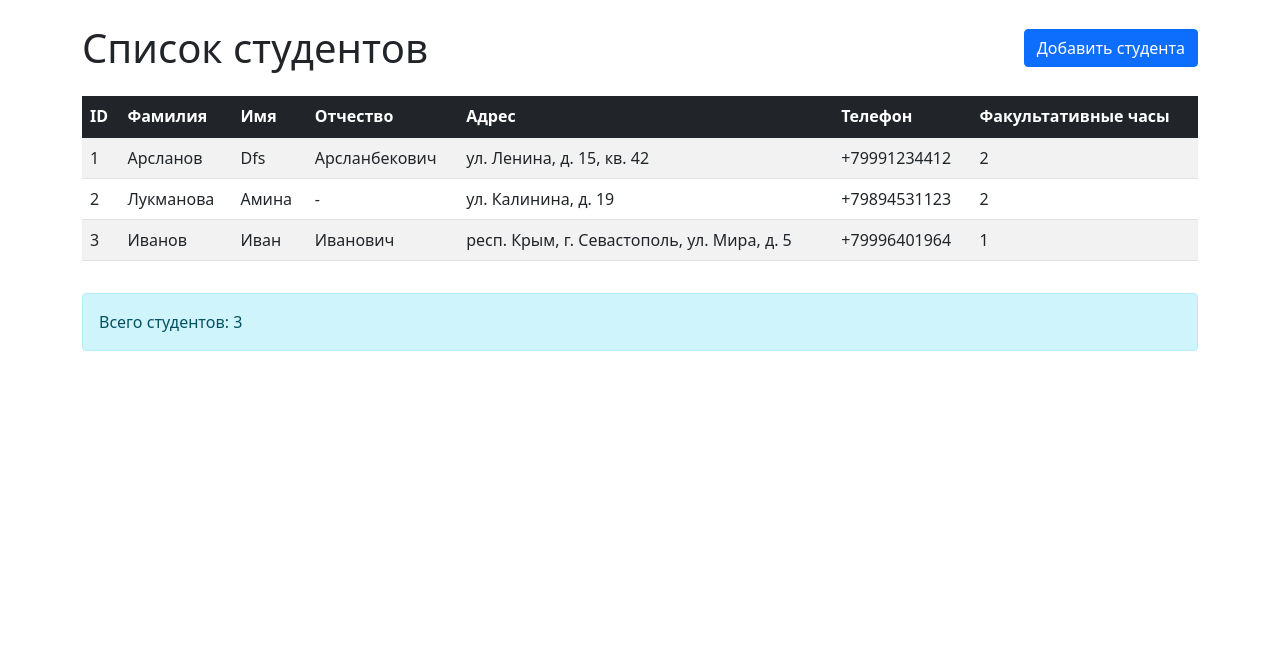
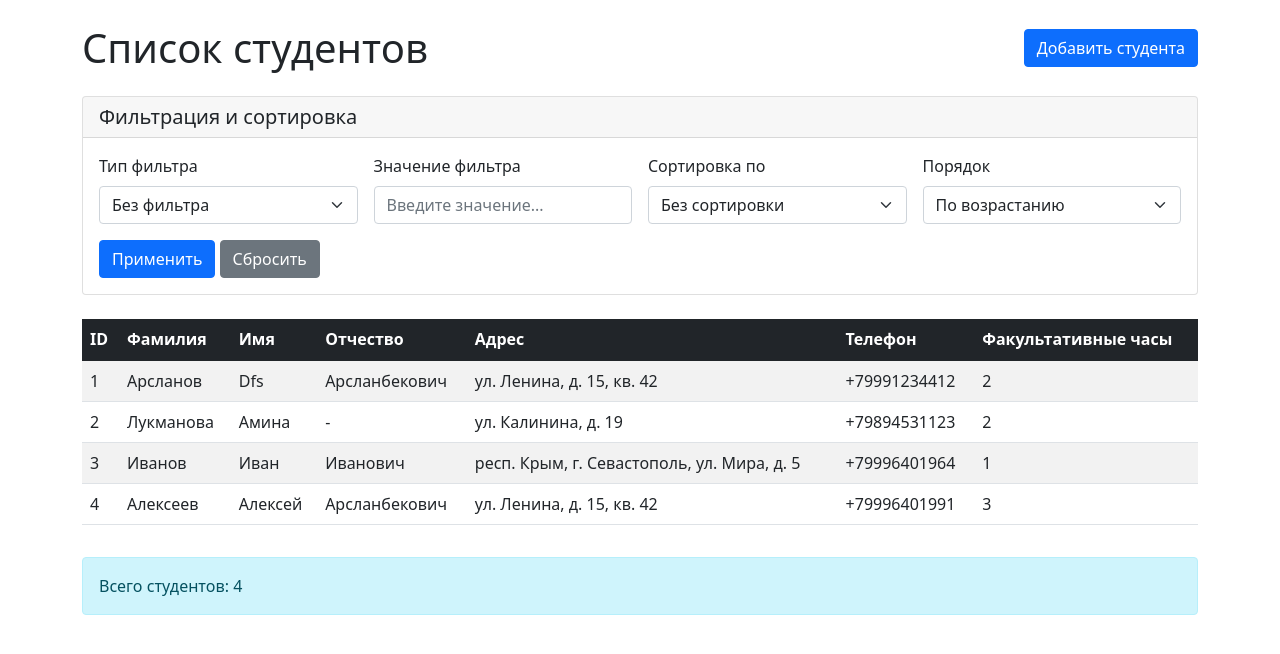
Before and after one commit to arslanov-sea/organization-of-facultative, a Flask app: page /kubstu/ in a window 1280 px wide. Shown: the part 56-710 px from the top of the page. Run offline with Flask 3, Linux system fonts and the light colour scheme.

Commit message:
Реализация фильтрации и сортировки с помощью декоратора

```diff
--- a/student_manager/controllers/controller.py
+++ b/student_manager/controllers/controller.py
@@ -1,5 +1,6 @@
 from flask import render_template
 from models.student_repository import StudentRepository, Student
+from models.decorators import StudentRepFilterSortDecorator
 from factory.universityFactory import UniversityFactory
 from typing import List
 from flask import request, redirect, url_for
@@ -88,8 +89,54 @@ class StudentsController(Subject, Controller):
 
     def show_list_students(self):
         if self._repo:
-            students = self._repo.get_k_n_short_list(self._repo.get_count(), 1)
-            print(f"Загружено студентов: {len(students)}")
+            filter_type = request.args.get('filter_type', '')
+            filter_value = request.args.get('filter_value', '')
+            sort_by = request.args.get('sort_by', '')
+            sort_order = request.args.get('sort_order', 'asc')
+
+            decorated_repo = StudentRepFilterSortDecorator(self._repo)
+
+            if filter_type and filter_value:
+                if filter_type == 'name':
+                    filter_func = lambda \
+                        s: filter_value.lower() in f"{s.last_name} {s.first_name} {s.patronymic or ''}".lower()
+                elif filter_type == 'phone':
+                    filter_func = lambda s: filter_value in s.phone
+                elif filter_type == 'address':
+                    filter_func = lambda s: filter_value.lower() in s.address.lower()
+                elif filter_type == 'hours':
+                    try:
+                        hours = int(filter_value)
+                        filter_func = lambda s: s.min_required_facultative_hours >= hours
+                    except ValueError:
+                        filter_func = None
+                else:
+                    filter_func = None
+
+                if filter_func:
+                    decorated_repo.filter_func = filter_func
+
+            if sort_by:
+                if sort_by == 'name':
+                    sort_key = lambda s: (s.last_name, s.first_name, s.patronymic or '')
+                elif sort_by == 'phone':
+                    sort_key = lambda s: s.phone
+                elif sort_by == 'address':
+                    sort_key = lambda s: s.address
+                elif sort_by == 'hours':
+                    sort_key = lambda s: s.min_required_facultative_hours
+                elif sort_by == 'id':
+                    sort_key = lambda s: s.student_id
+                else:
+                    sort_key = None
+
+                if sort_key:
+                    decorated_repo.sort_key = sort_key
+                    decorated_repo.reverse = (sort_order == 'desc')
+
+            count = decorated_repo.get_count()
+            students = decorated_repo.get_k_n_short_list(count, 1)
+            print(f"Загружено студентов после фильтрации: {len(students)}")
 
             data = (students, self._university)
             results = self.notify(data)
--- a/student_manager/models/decorators.py
+++ b/student_manager/models/decorators.py
@@ -13,7 +13,7 @@ class StudentRepFilterSortDecorator:
     """Декоратор для фильтрации и сортировки студентов в репозитории."""
 
     def __init__(self, repo: StudentRepository, filter_func: Callable[[Student], bool] = None,
-                 sort_key: Callable[[Student], Any] = None):
+                 sort_key: Callable[[Student], Any] = None, reverse: bool = None):
         """
         Инициализирует декоратор.
 
@@ -26,6 +26,7 @@ class StudentRepFilterSortDecorator:
         self._filter_func = filter_func
         self._sort_key = sort_key
         self._count = self._repo.get_count()
+        self._reverse = reverse
 
     def get_k_n_short_list(self, k: int, n: int) -> List[Student]:
         """
@@ -45,7 +46,7 @@ class StudentRepFilterSortDecorator:
                 students = list(filter(self._filter_func, students))
 
             if self._sort_key:
-                students.sort(key=self._sort_key)
+                students.sort(key=self._sort_key, reverse=self._reverse)
 
             start_index = (n - 1) * k
             end_index = start_index + k
@@ -69,3 +70,38 @@ class StudentRepFilterSortDecorator:
             return len(students)
         except (ValueError, TypeError, AttributeError) as e:
             raise RuntimeError(f"Error during filtering: {e}") from e
+
+    @property
+    def filter_func(self) -> Callable[[Student], bool]:
+        """Возвращает функцию фильтрации."""
+        return self._filter_func
+
+    @property
+    def sort_key(self) -> Callable[[Student], Any]:
+        """Возвращает функцию для определения ключа сортировки."""
+        return self._sort_key
+
+    @property
+    def count(self) -> int:
+        """Возвращает количество студентов."""
+        return self._count
+
+    @property
+    def reverse(self) -> bool:
+        """Возвращает направление сортировки."""
+        return self._reverse
+
+    @filter_func.setter
+    def filter_func(self, filter_func: Callable[[Student], bool]) -> None:
+        """Устанавливает функцию фильтрации."""
+        self._filter_func = filter_func
+
+    @sort_key.setter
+    def sort_key(self, sort_key: Callable[[Student], Any]) -> None:
+        """Устанавливает функцию для определения ключа сортировки."""
+        self._sort_key = sort_key
+
+    @reverse.setter
+    def reverse(self, reverse: bool) -> None:
+        """Устанавливает направление сортировки."""
+        self._reverse = reverse
--- a/student_manager/templates/index.html
+++ b/student_manager/templates/index.html
@@ -5,14 +5,60 @@
 {% block content %}
 <div class="row">
     <div class="col-12">
-        <div></div>
         <div class="d-flex justify-content-between align-items-center mb-4">
             <h1 class="mb-0">Список студентов</h1>
-
-            <!-- ИСПРАВЛЕННАЯ ССЫЛКА -->
             <a href="{{ url_for('add_student', university=university) }}" class="btn btn-primary">
                 Добавить студента
             </a>
+        </div>
+
+        <!-- Форма фильтрации и сортировки -->
+        <div class="card mb-4">
+            <div class="card-header">
+                <h5 class="mb-0">Фильтрация и сортировка</h5>
+            </div>
+            <div class="card-body">
+                <form method="GET" class="row g-3">
+                    <div class="col-md-3">
+                        <label for="filter_type" class="form-label">Тип фильтра</label>
+                        <select class="form-select" id="filter_type" name="filter_type">
+                            <option value="">Без фильтра</option>
+                            <option value="name" {% if request.args.get('filter_type') == 'name' %}selected{% endif %}>ФИО</option>
+                            <option value="phone" {% if request.args.get('filter_type') == 'phone' %}selected{% endif %}>Телефон</option>
+                            <option value="address" {% if request.args.get('filter_type') == 'address' %}selected{% endif %}>Адрес</option>
+                            <option value="hours" {% if request.args.get('filter_type') == 'hours' %}selected{% endif %}>Часы (мин.)</option>
+                        </select>
+                    </div>
+                    <div class="col-md-3">
+                        <label for="filter_value" class="form-label">Значение фильтра</label>
+                        <input type="text" class="form-control" id="filter_value" name="filter_value"
+                               value="{{ request.args.get('filter_value', '') }}"
+                               placeholder="Введите значение...">
+                    </div>
+                    <div class="col-md-3">
+                        <label for="sort_by" class="form-label">Сортировка по</label>
+                        <select class="form-select" id="sort_by" name="sort_by">
+                            <option value="">Без сортировки</option>
+                            <option value="id" {% if request.args.get('sort_by') == 'id' %}selected{% endif %}>ID</option>
+                            <option value="name" {% if request.args.get('sort_by') == 'name' %}selected{% endif %}>ФИО</option>
+                            <option value="phone" {% if request.args.get('sort_by') == 'phone' %}selected{% endif %}>Телефон</option>
+                            <option value="address" {% if request.args.get('sort_by') == 'address' %}selected{% endif %}>Адрес</option>
+                            <option value="hours" {% if request.args.get('sort_by') == 'hours' %}selected{% endif %}>Часы</option>
+                        </select>
+                    </div>
+                    <div class="col-md-3">
+                        <label for="sort_order" class="form-label">Порядок</label>
+                        <select class="form-select" id="sort_order" name="sort_order">
+                            <option value="asc" {% if request.args.get('sort_order') != 'desc' %}selected{% endif %}>По возрастанию</option>
+                            <option value="desc" {% if request.args.get('sort_order') == 'desc' %}selected{% endif %}>По убыванию</option>
+                        </select>
+                    </div>
+                    <div class="col-12">
+                        <button type="submit" class="btn btn-primary">Применить</button>
+                        <a href="{{ url_for('index', university=university) }}" class="btn btn-secondary">Сбросить</a>
+                    </div>
+                </form>
+            </div>
         </div>
 
         {% if students %}
@@ -31,7 +77,6 @@
                 </thead>
                 <tbody>
                     {% for student in students %}
-                    <!-- ИСПРАВЛЕННАЯ ССЫЛКА -->
                     <tr onclick="window.location='{{ url_for('update_student', university=university, student_id=student.student_id) }}'" style="cursor: pointer;">
                         <td>{{ student.student_id }}</td>
                         <td>{{ student.last_name }}</td>
```
Also changed, not shown: student_manager/data/students.yaml (+7 -0 lines).
